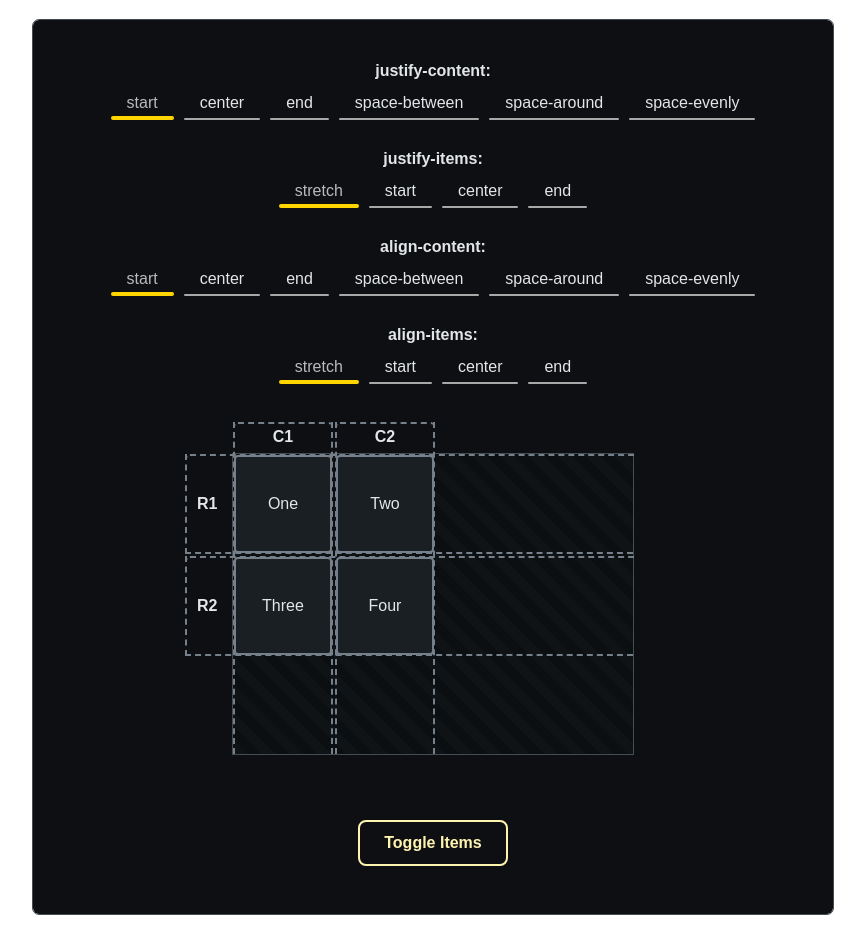
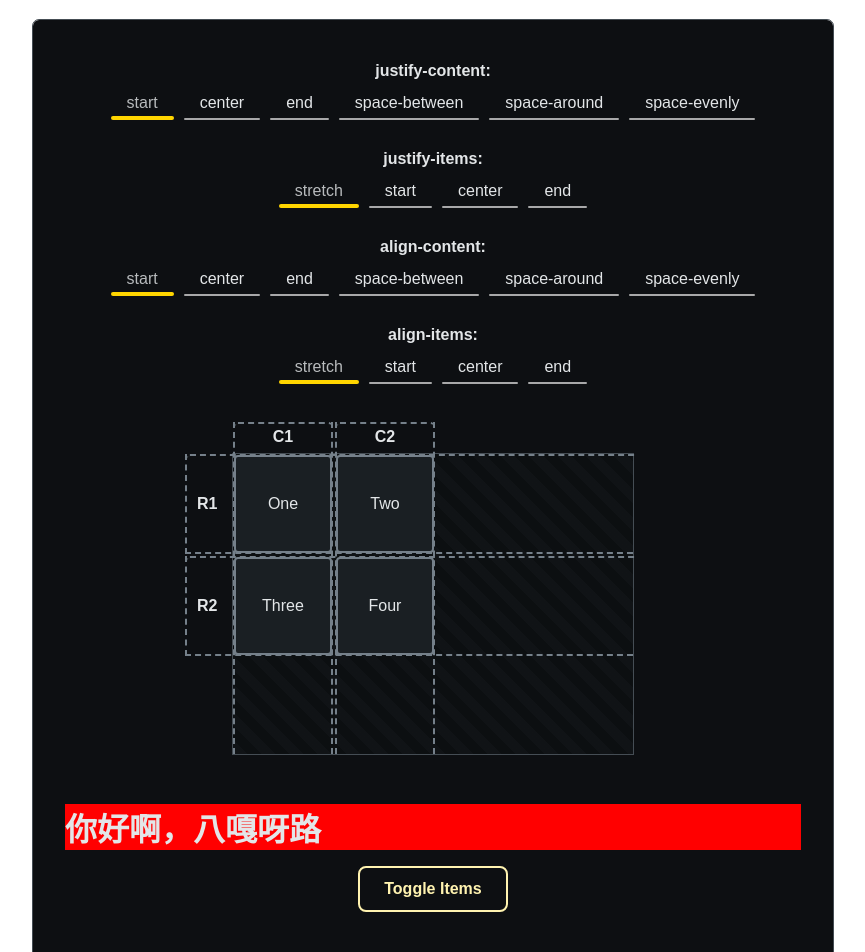
Before and after one commit to aliyuv/css-flex, a React (Vite) app: page /contentjustify in a window 1280 px wide. Shown: the top 952 px of the page, without its empty margins (207-1072 px from the left). Built offline with nearby package versions, Linux system fonts and the light colour scheme; a web font is replaced by a local one.

Commit message:
创建 PlaceContent组件

```diff
--- a/src/components/ContentJustify/ContentJustify.tsx
+++ b/src/components/ContentJustify/ContentJustify.tsx
@@ -1,6 +1,7 @@
 import { useState } from 'react'
 import AligningRows from '../common/LayoutBox/AligningRows.tsx'
 import LayoutBox from '../common/LayoutBox/LayoutBox.tsx'
+import PlaceContent from '../common/LayoutBox/PlaceContent.tsx'
 import LayoutContainer from '../common/layoutContainer/LayoutContainer.tsx'
 import Switch from '../common/switch/Switch.tsx'
 import CommonTabs from '../common/tabs/CommonTabs.tsx'
@@ -95,6 +96,8 @@ export default function ContentJustify() {
         alignItemsValue={alignItems}
       />
 
+      <PlaceContent />
+
       <Switch
         handleIsOnChange={
           () => setIsSwitchOn(prev => !prev)
--- /dev/null
+++ b/src/components/common/LayoutBox/PlaceContent.css
@@ -0,0 +1,3 @@
+.PlaceContent{
+  background-color: red;
+}
--- /dev/null
+++ b/src/components/common/LayoutBox/PlaceContent.tsx
@@ -0,0 +1,9 @@
+import './PlaceContent.css'
+
+export default function PlaceContent() {
+  return (
+    <div className="PlaceContent">
+      <h1>你好啊，八嘎呀路</h1>
+    </div>
+  )
+}
```
